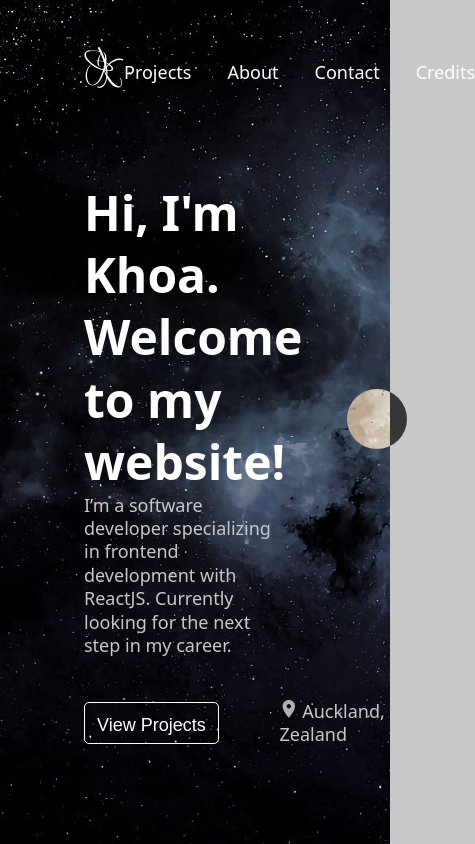
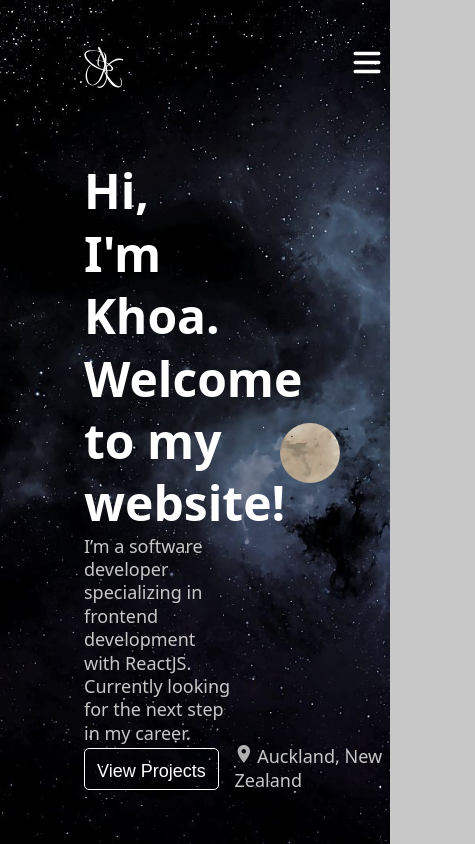
Before and after one commit to khoapham14/portfolio, a React (Vite) app: page /portfolio in a window 390 px wide. Shown: the top 844 px of the page, 475 px wide, since content can reach past the window. Built offline with nearby package versions, Linux system fonts and the light colour scheme.

Commit message:
Adding mobile menu.

```diff
--- a/src/components/AboutSection/About.css
+++ b/src/components/AboutSection/About.css
@@ -105,7 +105,7 @@
   }
 }
 
-@media screen and (max-width:768px){
+/* @media screen and (max-width:768px){
   .about{
     margin-left:1rem;
     margin-right:1rem;
@@ -115,4 +115,4 @@
     margin-left:1rem;
     margin-right:1rem;
   }
-}
+} */
--- a/src/components/CreditsSection/Credits.css
+++ b/src/components/CreditsSection/Credits.css
@@ -24,7 +24,7 @@
 }
 
 .credits-subtext {
-  font-size: 1.5rem;
+  font-size: clamp(1rem, 1.5rem, 2rem);
   font-weight: 300;
   color: #C8C8C8;
   text-align:left;
@@ -32,9 +32,9 @@
 
 .credits-button {
   border-radius: 5px;
-  height: 3.5rem;
+  height: auto;
   width: fit-content;
-  font-size: 1.5rem;
+  font-size: clamp(1rem, 1.5rem, 2rem);
   border: 1px solid #fff;
   background-color: transparent;
   color: #fff;
@@ -47,28 +47,13 @@
 }
 
 .credits-end-text{
-  font-size: 3rem;
+  font-size: clamp(2rem, 3rem, 4rem);
   font-weight: 700;
   text-align: right;
 }
 
 @media screen and (max-width: 1000px){
-  /* .credits {
-    margin-right: 1rem;
-    margin-left: 1rem;
-  } */
-
-  .credits-subtext{
-    font-size: 1.2rem;
-  }
-
-  .credits-end-text{
-    font-size: 2rem;
-  }
-
-  .credits-button{
-    font-size: 1rem;
-    height: auto;
-    padding: 0.5rem;
+  .credits-text-container{
+    grid-template-columns: 70%;
   }
 }
--- a/src/components/HeroSection/Navbar.css
+++ b/src/components/HeroSection/Navbar.css
@@ -17,3 +17,49 @@
   align-items: center;
   cursor: pointer;
 }
+
+.hamburger{
+  display: grid;
+  justify-content: end;
+  position: sticky;
+}
+.hamburger-icon{
+  width: 3rem;
+  height: 3rem;
+}
+
+.mobileNav{
+  height: 0;
+  width: 100%;
+  position: fixed;
+  z-index: 1;
+  left: 0;
+  top: 0;
+  background-color: rgb(0,0,0);
+  overflow-x: hidden;
+  overflow-y:hidden;
+  transition: 0.5s;
+}
+
+@media screen and (max-width: 1000px){
+  .close-btn{
+    font-size: 3rem;
+    text-align: right;
+    margin: 4rem;
+    cursor: pointer;
+  }
+  .nav-links-container{
+    height: 50vh;
+    width: 100%;
+    margin-top: 25%;
+    margin-left: 25%;
+    display: block;
+    font-size: 3rem;
+    color: #989898;
+  }
+
+  .nav-link:hover{
+    color: #fff;
+    font-weight: bold;
+  }
+}
--- a/src/components/HeroSection/Navbar.tsx
+++ b/src/components/HeroSection/Navbar.tsx
@@ -1,9 +1,11 @@
-import { useState } from "react";
-import Logo from '../../assets/logo_white.svg';
+import { useState, useEffect } from "react";
+import Logo from "../../assets/logo_white.svg";
+import Hamburger from "../../assets/hamburger_menu.svg";
 import "./Navbar.css";
 import "../Global.css";
 
 function Navbar() {
+  const [windowWidth, setWindowWidth] = useState(window.innerWidth);
 
   //Function to scroll to html element
   function scrollToElement(element: string) {
@@ -13,15 +15,54 @@ function Navbar() {
     }
   }
 
+  function openNav() {
+    document.getElementById("mobileNav")!.style.height = "100%";
+  }
+
+  function closeNav() {
+    document.getElementById("mobileNav")!.style.height = "0%";
+  }
+
+  //function to handle window resize
+  useEffect(() => {
+    const handleResize = () => {
+      setWindowWidth(window.innerWidth);
+      console.log(windowWidth);
+    };
+    window.addEventListener("resize", handleResize);
+    return () => {
+      window.removeEventListener("resize", handleResize);
+    };
+  }, [windowWidth]);
+
   return (
     <div className="navbar">
-      <div className="logo-container"><img src={Logo} className="logo" /></div>
-      <div className="nav-links-container">
-        <div onClick={() => scrollToElement("projects")}>Projects</div>
-        <div onClick={() => scrollToElement("about")}>About</div>
-        <div onClick={() => scrollToElement("contact")}>Contact</div>
-        <div onClick={() => scrollToElement("credits")}>Credits</div>
+      <div className="logo-container">
+        <img src={Logo} className="logo" />
       </div>
+      {windowWidth > 1000 ? (
+        <div className="nav-links-container">
+          <div className="nav-link" onClick={() => scrollToElement("projects")}>Projects</div>
+          <div className="nav-link" onClick={() => scrollToElement("about")}>About</div>
+          <div className="nav-link" onClick={() => scrollToElement("contact")}>Contact</div>
+          <div className="nav-link" onClick={() => scrollToElement("credits")}>Credits</div>
+        </div>
+      ) : (
+        <>
+          <div className="hamburger" onClick={openNav}>
+            <img src={Hamburger} className="hamburger-icon" />
+          </div>
+          <div className="mobileNav" id="mobileNav">
+            <div className="close-btn" onClick={closeNav}>X</div>
+            <div className="nav-links-container">
+              <div className="nav-link" onClick={() => {scrollToElement("projects"); closeNav();}}>Projects</div>
+              <div className="nav-link" onClick={() => {scrollToElement("about"); closeNav();}}>About</div>
+              <div className="nav-link" onClick={() => {scrollToElement("contact"); closeNav();}}>Contact</div>
+              <div className="nav-link" onClick={() => {scrollToElement("credits"); closeNav();}}>Credits</div>
+            </div>
+          </div>
+        </>
+      )}
     </div>
   );
 }
```
Also changed, not shown: src/assets/hamburger_menu.svg (added).
